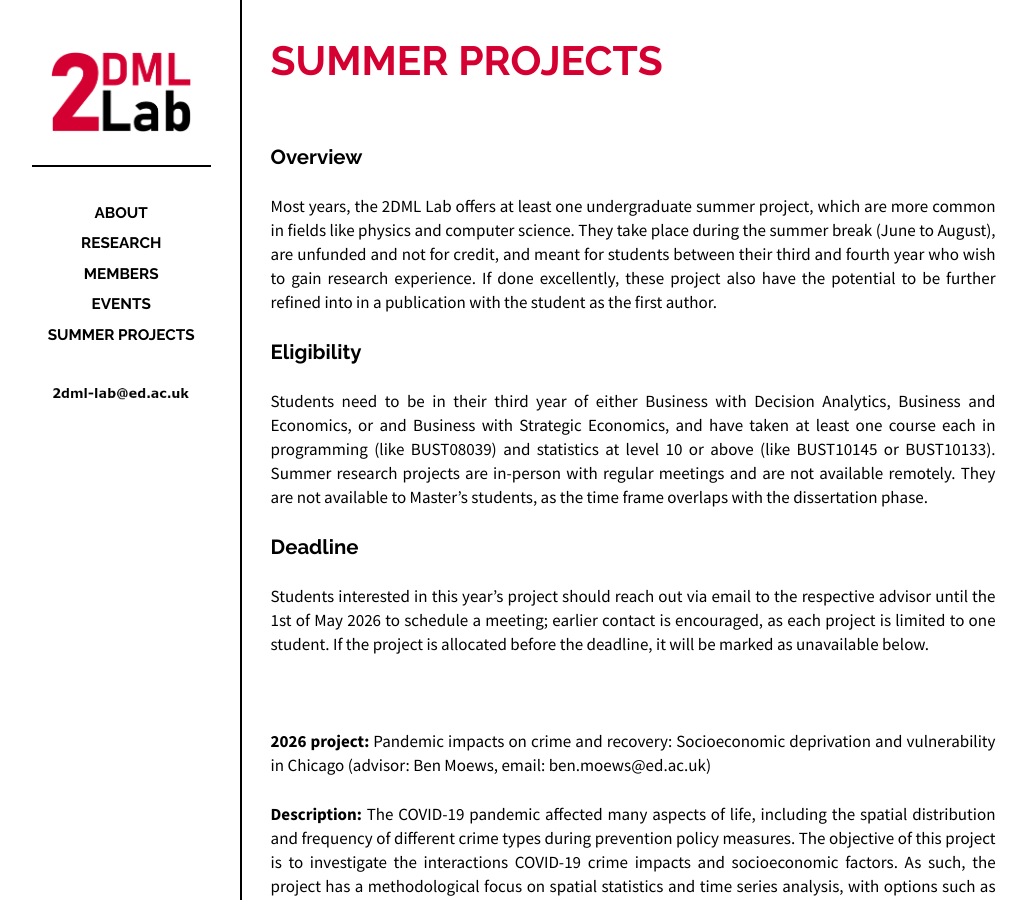
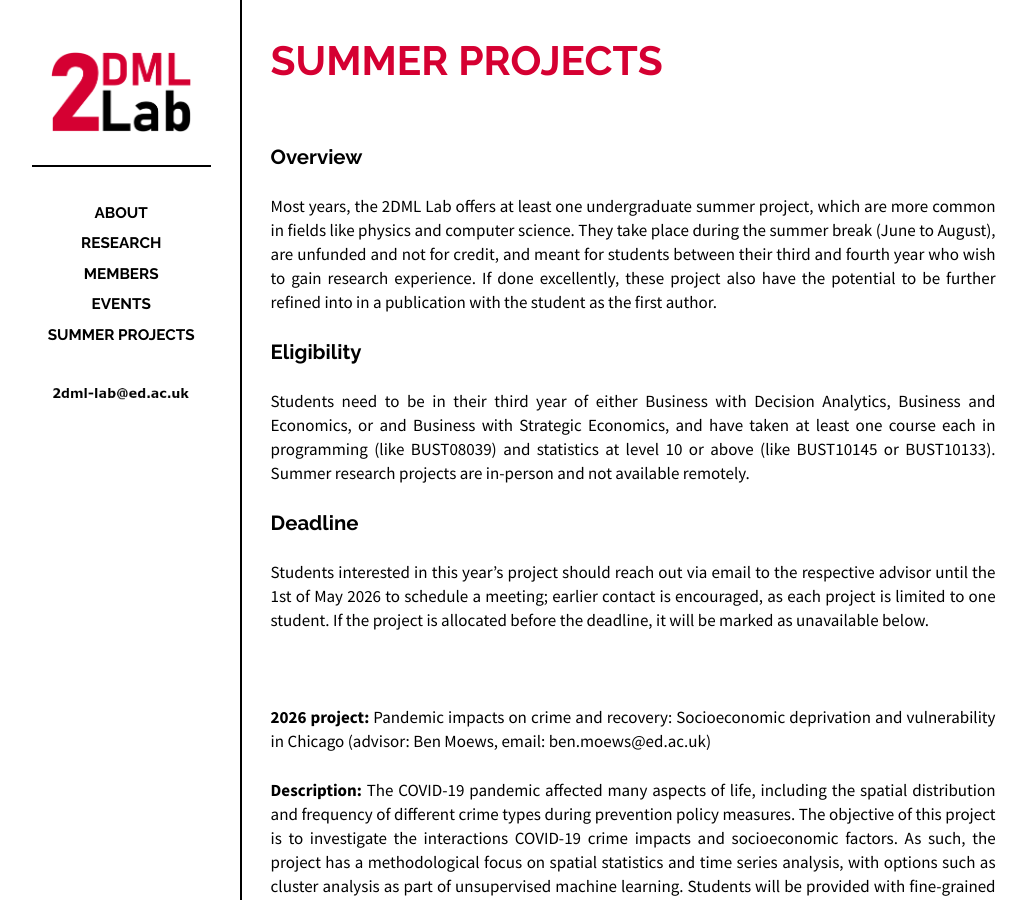
Before and after one commit to 2dml-lab/2dml-lab.github.io, a Jekyll site: the page built from _posts/2024-01-31-summer_projects.md, in a window 1280 px wide. Shown: the whole page, without its empty margins (118-1145 px from the left). Built offline with Jekyll 4.4.1, drawn with Linux system fonts in a browser that asks for light colours.

Commit message:
Update 2024-01-31-summer_projects.md

```diff
--- a/_posts/2024-01-31-summer_projects.md
+++ b/_posts/2024-01-31-summer_projects.md
@@ -14,7 +14,7 @@
 
 ## Eligibility
 
-Students need to be in their third year of either Business with Decision Analytics, Business and Economics, or and Business with Strategic Economics, and have taken at least one course each in programming (like BUST08039) and statistics at level 10 or above (like BUST10145 or BUST10133). Summer research projects are in-person with regular meetings and are not available remotely. They are not available to Master's students, as the time frame overlaps with the dissertation phase.
+Students need to be in their third year of either Business with Decision Analytics, Business and Economics, or and Business with Strategic Economics, and have taken at least one course each in programming (like BUST08039) and statistics at level 10 or above (like BUST10145 or BUST10133). Summer research projects are in-person and not available remotely.
 
 ## Deadline
 
```
